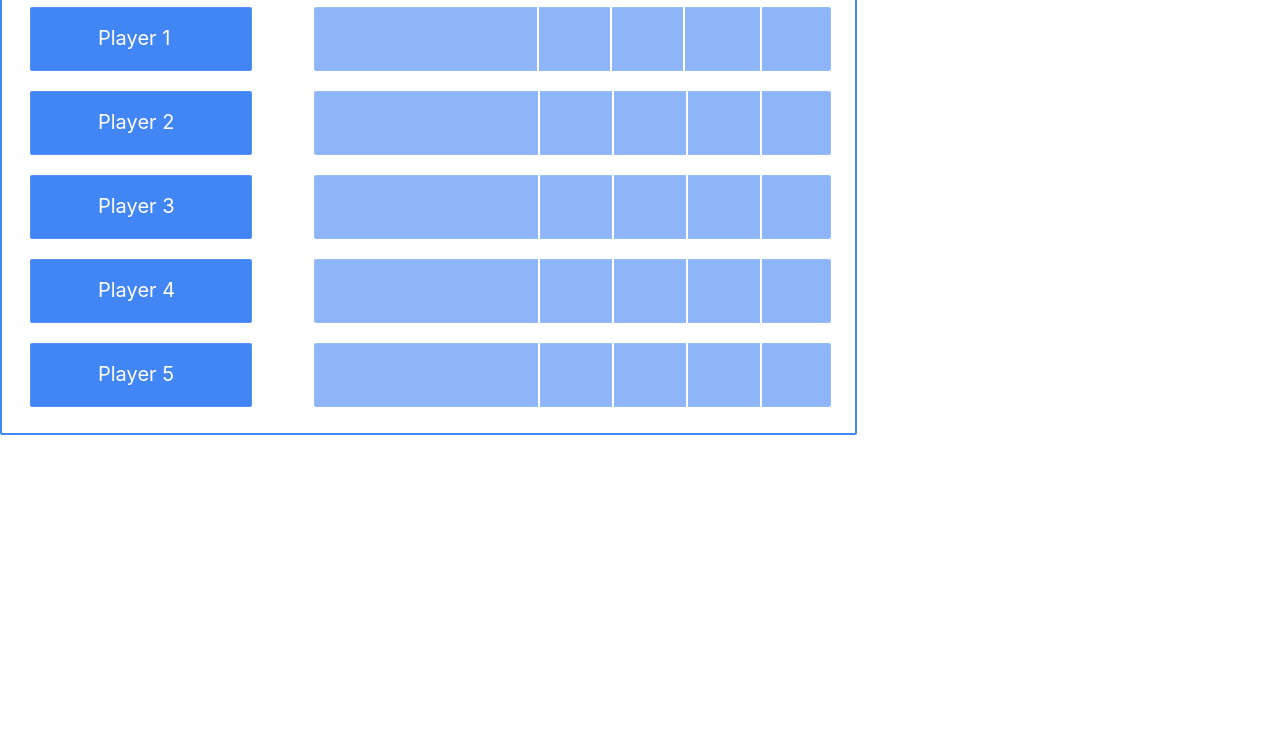
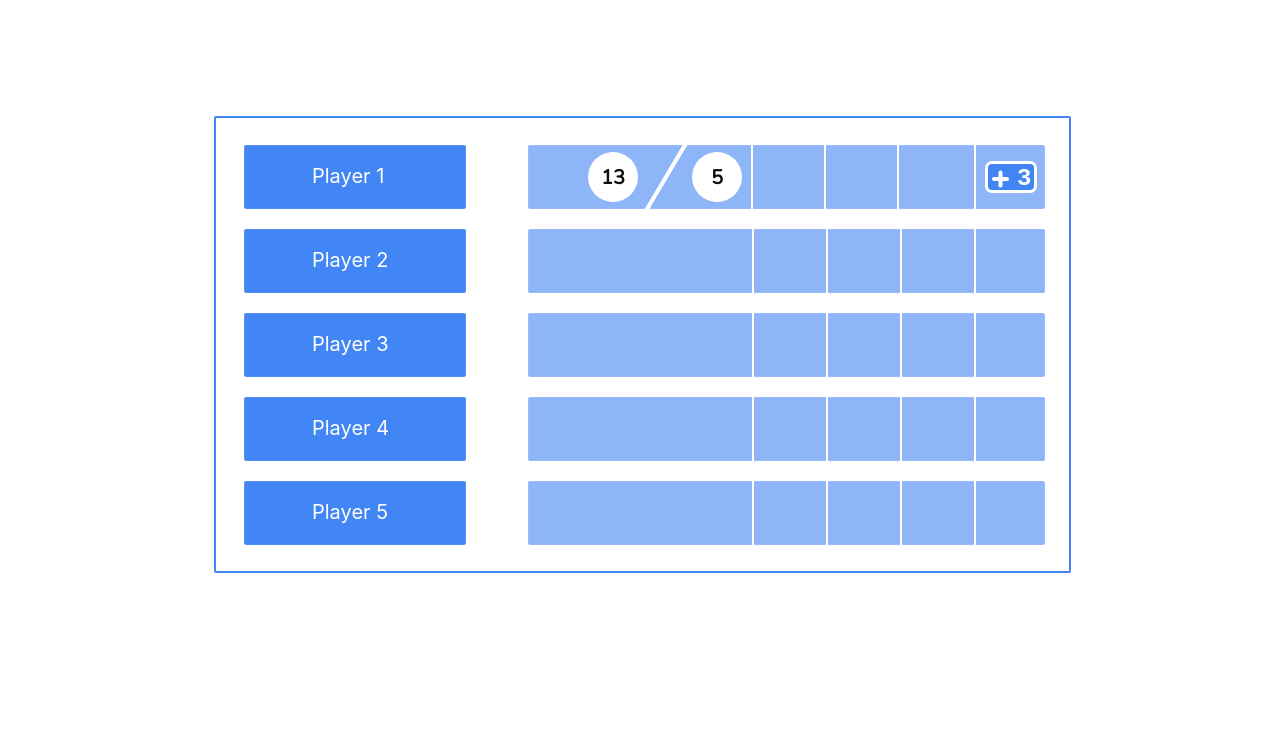
Before and after one commit to AndyCavedal/point-tracker-css, a plain HTML site: page index.html in a window 1280 px wide. Shown: the part 59-800 px from the top of the page. Drawn offline with nearby package versions, Linux system fonts and the light colour scheme.

Commit message:
button +3 points added

```diff
--- a/index.html
+++ b/index.html
@@ -18,11 +18,23 @@
             <div class="name-container" id="name-container1">
                 <h1 class="player">Player 1</h1>
             </div>
+            <div class="points-ellipse" id="points1">
+                <p id="pointsP">13</p>
+            </div>
+            <div class="vertical-line" id="divider1"></div>
+            <div class="games-ellipse" id="games1">
+                <p id="matchsP">5</p>
+            </div>
+            <div class="score-container" id="score-container1"></div>
             <div class="line" id="line1"></div>
             <div class="line" id="line2"></div>
             <div class="line" id="line3"></div>
             <div class="line" id="line4"></div>
-            <div class="score-container" id="score-container1"></div>
+            <p class="point-button-number" id="number-3">3</p>
+            <button class="point-button">
+                <div class="button-plus-line" id="vertical-line"></div>
+                <div class="button-plus-line" id="horizontal-line"></div>
+            </button>
         </div>
         <div id="block 2">
             <div class="name-container" id="name-container2">
--- a/styles.css
+++ b/styles.css
@@ -18,6 +18,7 @@
     margin: 0;
     padding: 0;
     box-sizing: border-box;
+    font-family: 'Nunito', sans-serif;
 }
 
 .section1 {
@@ -26,7 +27,11 @@
 
     box-sizing: border-box;
 
-    position: relative;
+    position: absolute;
+    top: 50%;
+    left: 50%;
+    margin-top: -225px;
+    margin-left: -426px;
     width: 857px;
     height: 457px;
 
@@ -35,8 +40,26 @@
     border-radius: 2px;
 }
 
-/* -74left & +20top */
-/* Block 1 */
+.player {
+    /* player 1 */
+
+
+    position: absolute;
+    width: 118px;
+    height: 32px;
+    left: calc(50% - 118px/2 + 16px);
+    top: calc(50% - 32px/2 + 3px);
+
+    font-family: 'Inter';
+    font-style: normal;
+    font-weight: 400;
+    font-size: 20px;
+    line-height: 24px;
+
+    color: #FFFFFF;
+}
+
+
 .name-container {
     /* Section 2 */
 
@@ -68,7 +91,6 @@
     top: 27px;
 
     background: #4285F4;
-    opacity: 0.6;
     border: 1px solid rgba(255, 255, 255, 0.1);
     border-radius: 2px;
 }
@@ -83,6 +105,97 @@
     transform: rotate(90deg);
 
 }
+
+.points-ellipse {
+    position: absolute;
+    width: 50px;
+    height: 50px;
+    left: 372px;
+    top: 34px;
+    z-index: 1;
+
+    background-color: var(--white);
+    border-radius: 30px;
+}
+
+.games-ellipse {
+    position: absolute;
+    width: 50px;
+    height: 50px;
+    left: 476px;
+    top: 34px;
+    z-index: 1;
+
+    background-color: var(--white);
+    border-radius: 30px;
+}
+
+.vertical-line {
+    position: absolute;
+    width: 80px;
+    height: 0px;
+    left: 410px;
+    top: 57px;
+    z-index: 1;
+
+    mix-blend-mode: normal;
+    border: 2px solid #FFFFFF;
+    transform: rotate(-59.3deg);
+}
+
+.point-button {
+    position: absolute;
+    width: 52px;
+    height: 32px;
+    left: 769px;
+    top: 43px;
+
+    background: var(--sky-blue);
+    mix-blend-mode: normal;
+    border-radius: 7px;
+    border: solid var(--white);
+}
+
+.point-button-number {
+    z-index: 1;
+    position: absolute;
+    width: 18px;
+    height: 16px;
+    left: 801px;
+    top: 52px;
+
+    font-family: 'Courier New', Courier, monospace;
+    font-weight: 400;
+    font-size: 24px;
+    line-height: 29px;
+    display: flex;
+    align-items: center;
+    text-align: center;
+
+    color: #FFFFFF;
+    font-weight: bold;
+}
+
+.button-plus-line {
+    position: absolute;
+    width: 17px;
+    height: 0px;
+    top: 13px;
+    right: 25px;
+
+
+    border: 2px solid #FFFFFF;
+    border-radius: 3px;
+    transform: rotate(180deg);
+    /* 90deg the vertical */
+}
+
+#score-container1 {
+    opacity: 0.6;
+}
+
+/* -74left & +78top */
+/* Block 1 */
 
 #line1 {
     /* Line 1 */
@@ -108,23 +221,47 @@
     top: 58px;
 }
 
-.player {
-    /* player 1 */
+#pointsP {
+    /* 14 */
 
 
     position: absolute;
-    width: 118px;
-    height: 32px;
-    left: calc(50% - 118px/2 + 16px);
-    top: calc(50% - 32px/2 + 3px);
+    width: 24px;
+    height: 24px;
+    left: 13px;
+    top: 14px;
 
-    font-family: 'Inter';
+    font-family: 'Nunito', sans-serif;
     font-style: normal;
     font-weight: 400;
     font-size: 20px;
     line-height: 24px;
+    text-align: center;
 
-    color: #FFFFFF;
+    color: #0E0E0E;
+    font-weight: bold;
+}
+
+#matchsP {
+    position: absolute;
+    width: 24px;
+    height: 24px;
+    left: 13px;
+    top: 14px;
+
+    font-family: 'Nunito', sans-serif;
+    font-weight: 400;
+    font-size: 20px;
+    line-height: 24px;
+    text-align: center;
+
+    color: #0E0E0E;
+    font-weight: bold;
+
+}
+
+#vertical-line {
+    transform: rotate(90deg);
 }
 
 /* Block 1 end */
@@ -138,6 +275,7 @@
 #score-container2 {
     left: 312px;
     top: 111px;
+    opacity: 0.6;
 }
 
 #line5 {
@@ -171,6 +309,7 @@
 #score-container3 {
     left: 312px;
     top: 195px;
+    opacity: 0.6;
 }
 
 #line9 {
@@ -204,6 +343,7 @@
 #score-container4 {
     left: 312px;
     top: 279px;
+    opacity: 0.6;
 }
 
 #line13 {
@@ -237,6 +377,7 @@
 #score-container5 {
     left: 312px;
     top: 363px;
+    opacity: 0.6;
 }
 
 #line17 {
```
